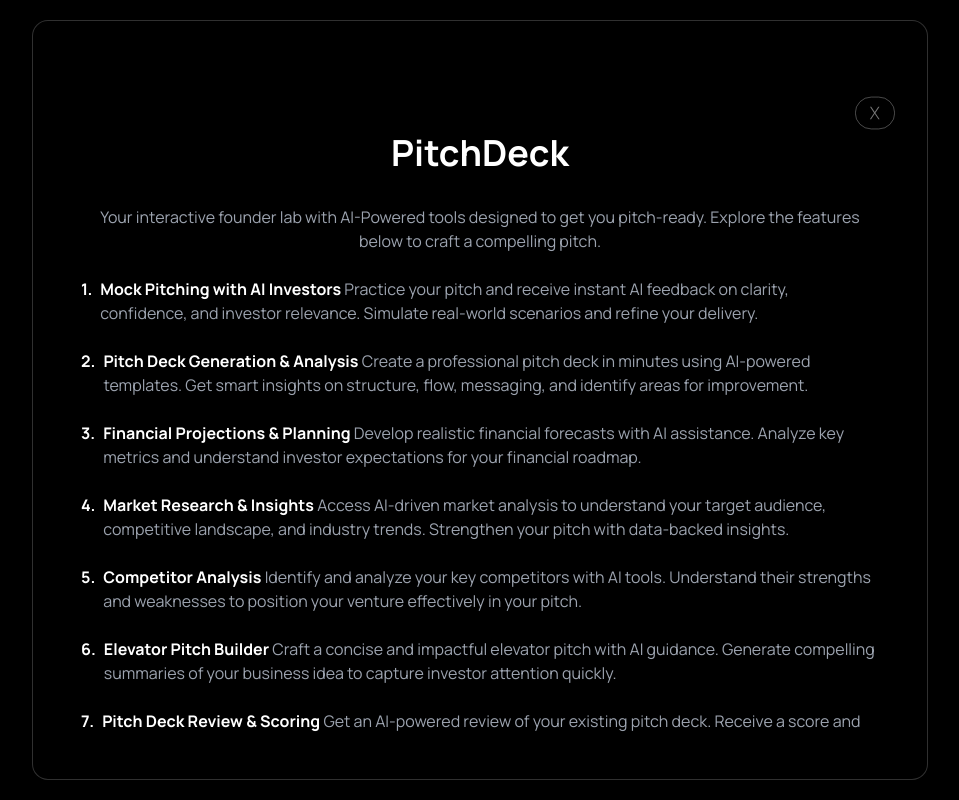
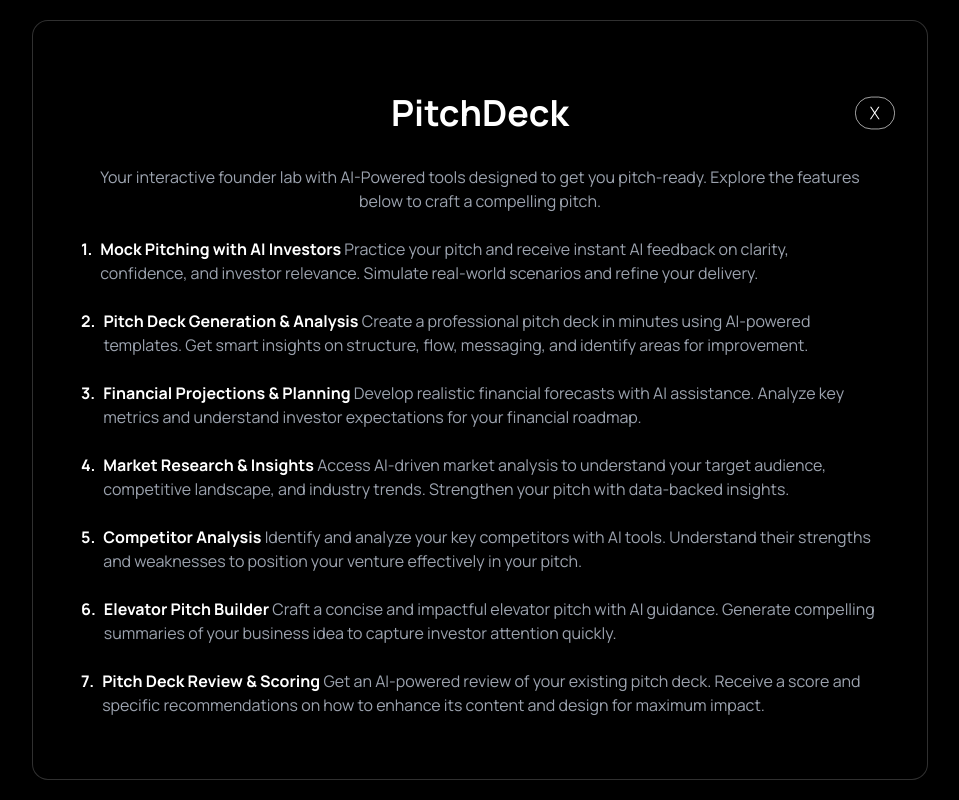
Before and after one commit to Prakash9019/VERTX_FE, a React (Vite) app: page /flow/pitch-deck in a window 1280 px wide. Shown: the whole page, without its empty margins (160-1119 px from the left). Built offline with nearby package versions, Linux system fonts and the light colour scheme; no server answers.

Commit message:
Pitch Deck close button design and animation style customization

```diff
--- a/src/screens/Pitch-Deck/PitchDeck.jsx
+++ b/src/screens/Pitch-Deck/PitchDeck.jsx
@@ -12,14 +12,13 @@ const PitchDeck = ({ onClose }) => {
             <div className="flex justify-end ">
               <button
                 onClick={() => navigate(-1)}
-                className="mr-2"
-                // className="p-2  text-white bg-gray-800 rounded-full  hover:bg-gray-700 transition-colors"
-              >
+                className="mr-2 bg-black rounded-full fixed z-50 transition ease-in-out duration-300 hover:scale-110"
+                >
                 <svg width="40" height="40" viewBox="0 0 32 26" fill="none" xmlns="http://www.w3.org/2000/svg">
-                  <rect x="0.25" y="0.25" width="31.5" height="25.5" rx="12.75" stroke="#757575" strokeWidth="0.5" />
+                  <rect x="0.25" y="0.25" width="31.5" height="25.5" rx="12.75" stroke="#ffffff" strokeWidth="0.5" />
                   <path
-                    d="M12.9834 8.04688L15.7861 12.251L18.5957 8.04688H19.5938L16.2988 12.9482L19.6963 18H18.6914L15.7861 13.6592L12.8809 18H11.8828L15.2803 12.9482L11.9854 8.04688H12.9834Z"
-                    fill="#757575"
+                  d="M12.9834 8.04688L15.7861 12.251L18.5957 8.04688H19.5938L16.2988 12.9482L19.6963 18H18.6914L15.7861 13.6592L12.8809 18H11.8828L15.2803 12.9482L11.9854 8.04688H12.9834Z"
+                  fill="#ffffff"
                   />
                 </svg>
               </button>
--- a/src/screens/layout/bars.jsx
+++ b/src/screens/layout/bars.jsx
@@ -161,7 +161,7 @@ export function Header({ sidebarOpen, setSidebarOpen }) {
                     },
                     {
                       icon: "gavel",
-                      label: "Terms of Service",
+                      label: "Terms & Conditions",
                       action: handleTermsClick,
                     },
                     { icon: "logout", label: "Log out", action: handleLogout },
@@ -725,7 +725,7 @@ export function Sidebar({ sidebarOpen, setSidebarOpen }) {
                     },
                     {
                       icon: "gavel",
-                      label: "Terms of Service",
+                      label: "Terms & Conditions",
                       action: handleTermsClick,
                     },
                     { icon: "logout", label: "Log out", action: handleLogout },
```
